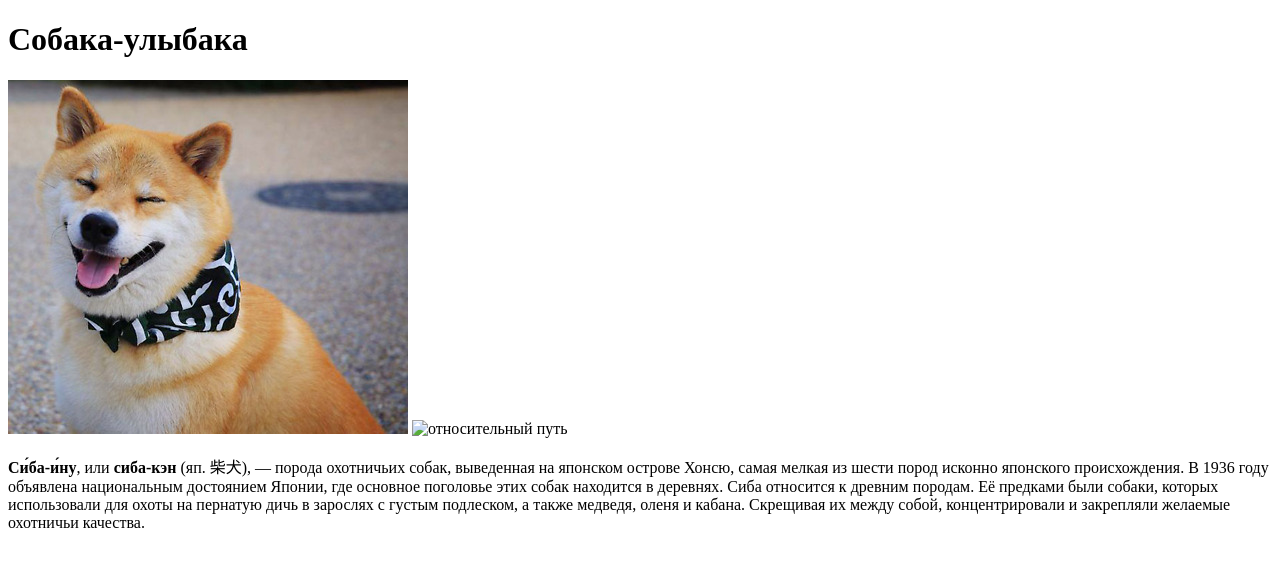
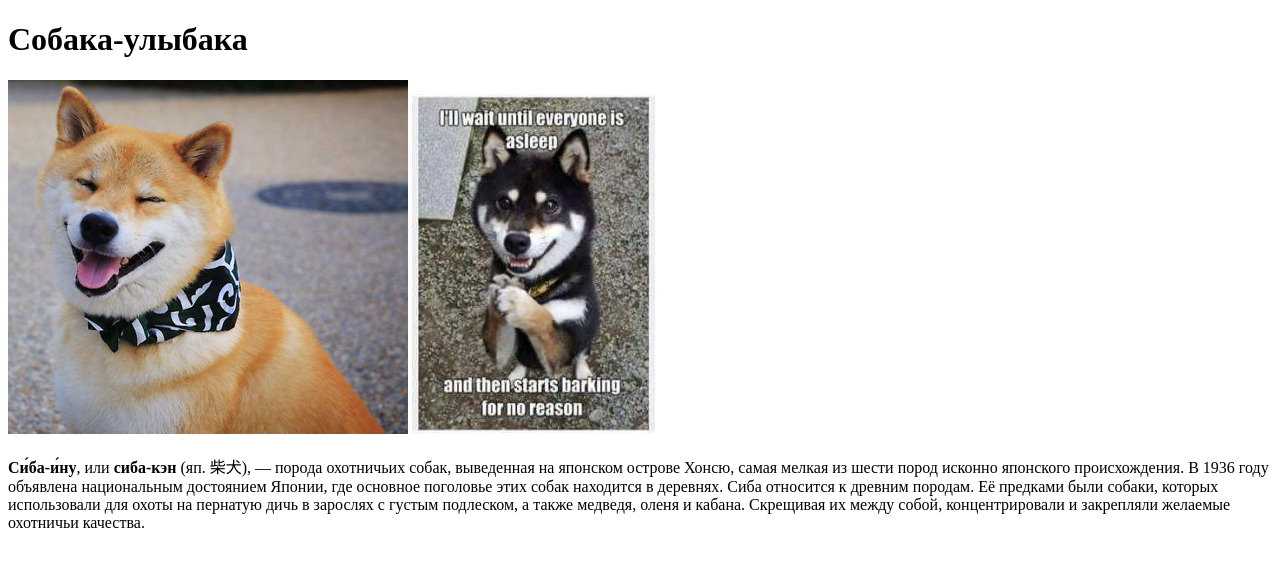
Before and after one commit to AdelheidN/MyP, a plain HTML site: page folder/inner/index.html in a window 1280 px wide. Drawn offline with Linux system fonts and the light colour scheme.

Commit message:
Update index.html

```diff
--- a/folder/inner/index.html
+++ b/folder/inner/index.html
@@ -9,7 +9,7 @@
     <H1> Собака-улыбака</H1>
 
 <img src="https://adelheidn.github.io/MyP/img/inu.jpg" alt="абсолютный путь">
-<img src="../img/sibainu.jpg" alt="относительный путь">
+<img src="../../img/sibainu.jpg" alt="относительный путь">
 
 <p>
     <strong>Си́ба-и́ну</strong>, или <strong>сиба-кэн</strong> (яп. 柴犬), — порода охотничьих собак, выведенная на японском острове Хонсю, самая мелкая из шести пород исконно японского происхождения. В 1936 году объявлена национальным достоянием Японии, где основное поголовье этих собак находится в деревнях.
```
